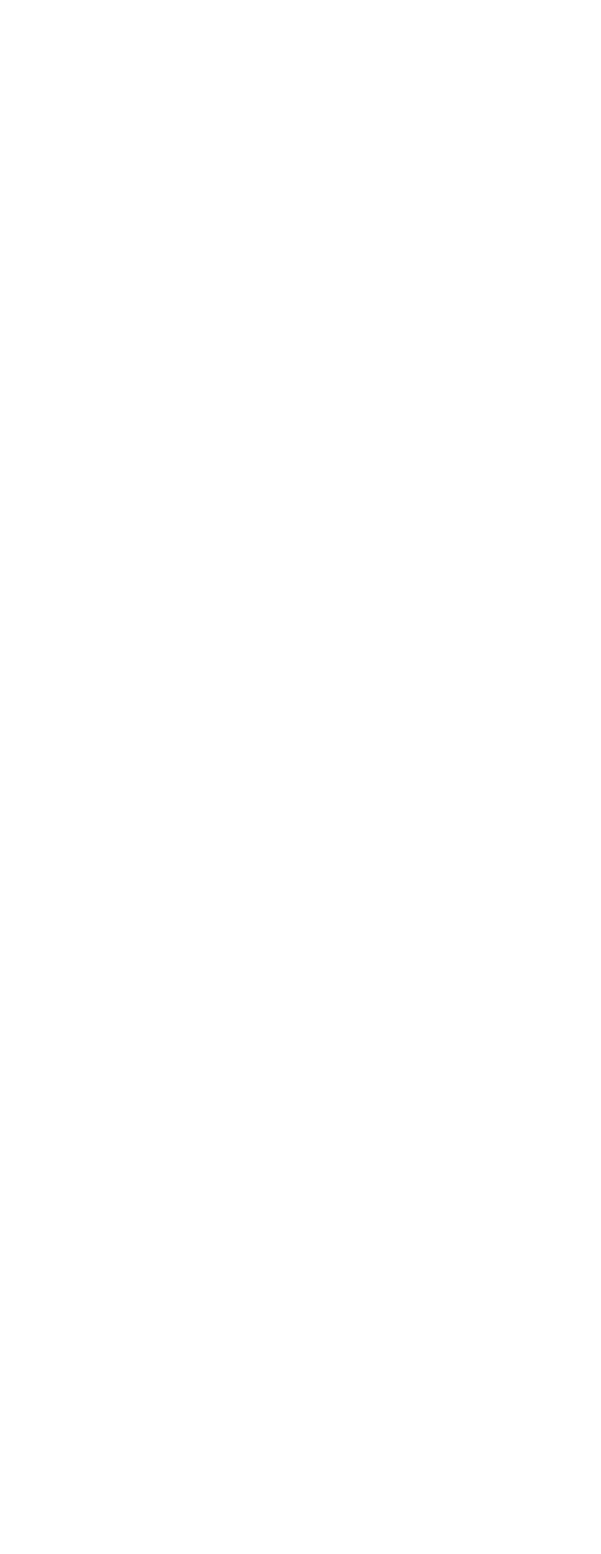
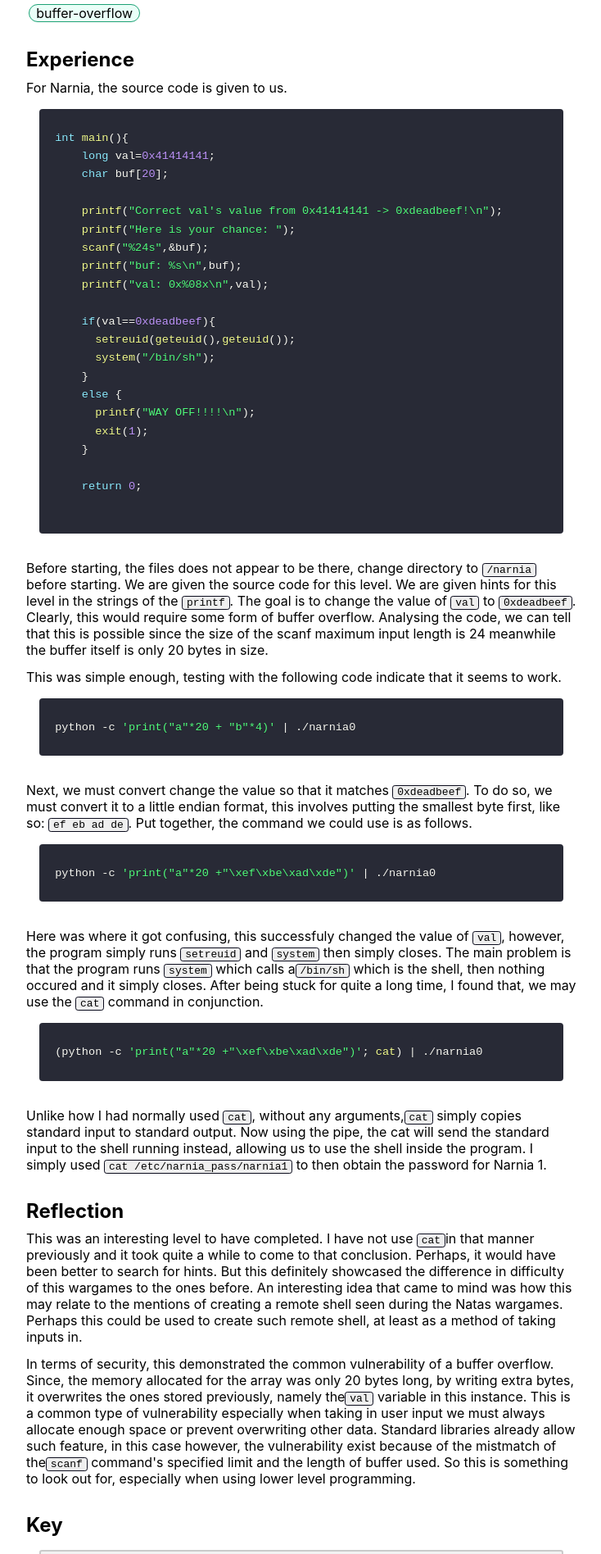
Before and after one commit to ryannath/over-the-wire, a Next.js app: page /over-the-wire/narnia/narnia0 in a window 1280 px wide. Shown: the part 185-2081 px from the top of the page at 82% size, without its empty margins (272-1006 px from the left). Before the commit the page ends 800 px from the top, so only its background shows below. Built offline with nearby package versions, Linux system fonts and the light colour scheme; a web font is replaced by a local one.

Commit message:
Added narnia 0 blog entry

```diff
--- a/pages/narnia/narnia0.tsx
+++ b/pages/narnia/narnia0.tsx
@@ -1,12 +1,117 @@
+import CodeBlock from "../../components/elements/CodeBlock/CodeBlock"
+import Keyword from "../../components/elements/Keyword/Keyword"
+import PageNav from "../../components/elements/PageNav/PageNav"
+import SpoilerKey from "../../components/elements/SpoilerKey/SpoilerKey"
+import Tag from "../../components/elements/Tag/Tag"
+
 const narnia0 = () => {
   return (
     <div>
-      system(&quot;/bin/sh&quot;);
-      {`python -c 'print("a"*20 +"\xef\xbe\xad\xde")' | ./narnia0`}
-      confusing at the end, had to look for location of the password.
-      Leartn about /bin/sh?
-      main vulnerability in not matching size with scanf max length input
-      /etc/narnia_pass/narnia1
+      <h1>Narnia 0</h1>
+      <Keyword>
+        <Tag>buffer-overflow</Tag>
+      </Keyword>
+      <section>
+        <h2>Experience</h2>
+        <p>
+          For Narnia, the source code is given to us.
+        </p>
+        <CodeBlock language='c'>
+          {`int main(){
+    long val=0x41414141;
+    char buf[20];
+
+    printf("Correct val's value from 0x41414141 -> 0xdeadbeef!\\n");
+    printf("Here is your chance: ");
+    scanf("%24s",&buf);
+    printf("buf: %s\\n",buf);
+    printf("val: 0x%08x\\n",val);
+
+    if(val==0xdeadbeef){
+      setreuid(geteuid(),geteuid());
+      system("/bin/sh");
+    }
+    else {
+      printf("WAY OFF!!!!\\n");
+      exit(1);
+    }
+
+    return 0;
+    `}
+        </CodeBlock>
+        <p>
+          Before starting, the files does not appear to be there, change directory
+          to <code>/narnia</code> before starting. We are given the source code for this level.
+          We are given hints for this level in the strings of the <code>printf</code>.
+          The goal is to change the value of <code>val</code> to <code>0xdeadbeef</code>.
+          Clearly, this would require some form of buffer overflow. Analysing the code,
+          we can tell that this is possible since the size of the scanf maximum input
+          length is 24 meanwhile the buffer itself is only 20 bytes in size.
+        </p>
+        <p>
+          This was simple enough, testing with the following code indicate that it
+          seems to work.
+        </p>
+        <CodeBlock language="shell">
+          {`python -c 'print("a"*20 + "b"*4)' | ./narnia0`}
+        </CodeBlock>
+        <p>
+          Next, we must convert change the value so that it matches <code>0xdeadbeef</code>.
+          To do so, we must convert it to a little endian format, this involves putting
+          the smallest byte first, like so: <code>ef eb ad de</code>. Put together,
+          the command we could use is as follows.
+        </p>
+        <CodeBlock language="shell">
+          {`python -c 'print("a"*20 +"\\xef\\xbe\\xad\\xde")' | ./narnia0`}
+        </CodeBlock>
+        <p>
+          Here was where it got confusing, this successfuly changed the value of <code>val</code>, however,
+          the program simply runs <code>setreuid</code> and <code>system</code> then simply closes.
+          The main problem is that the program runs <code>system</code> which calls a
+          <code>/bin/sh</code> which is the shell, then nothing occured and it simply closes. After
+          being stuck for quite a long time, I found that, we may use the <code>cat</code> command
+          in conjunction.
+        </p>
+        <CodeBlock language="shell">
+          {`(python -c 'print("a"*20 +"\\xef\\xbe\\xad\\xde")'; cat) | ./narnia0`}
+        </CodeBlock>
+        <p>
+          Unlike how I had normally used <code>cat</code>, without any arguments,
+          <code>cat</code> simply copies standard input to standard output. Now using the pipe,
+          the cat will send the standard input to the shell running instead, allowing us to
+          use the shell inside the program.
+          I simply used <code>cat /etc/narnia_pass/narnia1</code>{' '}
+          to then obtain the password for Narnia 1.
+        </p>
+      </section>
+
+      <section>
+        <h2>Reflection</h2>
+        <p>
+          This was an interesting level to have completed. I have not use <code>cat</code>
+          in that manner previously and it took quite a while to come to that conclusion.
+          Perhaps, it would have been better to search for hints. But this definitely
+          showcased the difference in difficulty of this wargames to the ones before. An
+          interesting idea that came to mind was how this may relate to the mentions of
+          creating a remote shell seen during the Natas wargames. Perhaps this could
+          be used to create such remote shell, at least as a method of taking inputs in.
+        </p>
+        <p>
+          In terms of security, this demonstrated the common vulnerability of a buffer overflow.
+          Since, the memory allocated for the array was only 20 bytes long, by
+          writing extra bytes, it overwrites the ones stored previously, namely the
+          <code>val</code> variable in this instance. This is a common type of vulnerability
+          especially when taking in user input we must always allocate enough space or
+          prevent overwriting other data. Standard libraries already allow such feature,
+          in this case however, the vulnerability exist because of the mistmatch of the
+          <code>scanf</code> command&apos;s specified limit and the length of buffer used.
+          So this is something to look out for, especially when using lower level programming.
+        </p>
+      </section>
+      <SpoilerKey>
+        {`efeidiedae`}
+      </SpoilerKey>
+      <PageNav link1='/narnia/' link2='/narnia/narnia1' />
     </div>
   )
 }
```
Also changed, not shown: pages/narnia/index.tsx (added, +19 -0 lines).
